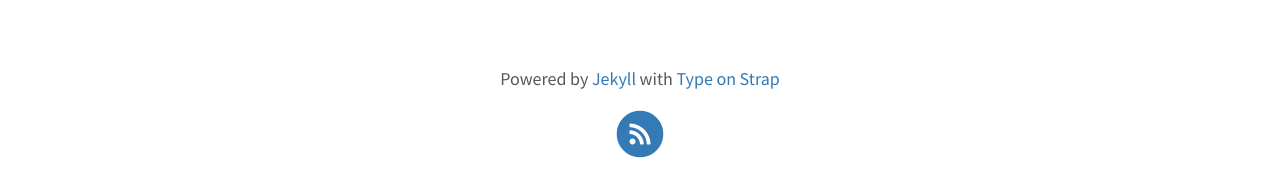
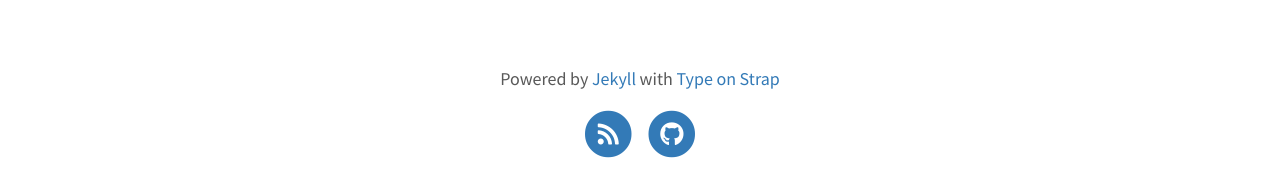
Before and after one commit to Cloud-Kumpel/CloudKumpel, a Jekyll site: the page built from index.html, in a window 1280 px wide. Shown: the part 1975-2169 px from the top of the page. Built offline with Jekyll 4.4.1, drawn with Linux system fonts in a browser that asks for light colours; the list of posts is cut into pages by our own code.

Commit message:
Update icons.html

```diff
--- a/_includes/social/icons.html
+++ b/_includes/social/icons.html
@@ -10,3 +10,26 @@
     </a>
 </li>
 {% endif %}
+{% for footer in site.data.icons %}
+    {% unless footer[1] == nil %}
+        {% assign brand = footer[0] %}
+        {% assign id = footer[1] %}
+        {% assign data = site.data.icons_builder[brand] %}
+        {% if data.icon == nil %}
+            {% assign icon = "fab fa-" | append: brand %}
+        {% else %}
+            {% assign icon = data.icon %}
+        {% endif %}
+        <li>
+            <a href="https://github.com/Cloud-Kumpel"
+               title="{{ site.data.language.str_follow_on }} {{ brand | remove: '-' | capitalize }}"
+               target="_blank"
+               rel="me">
+            <span class="fa-stack fa-lg">
+              <i class="fas fa-circle fa-stack-2x"></i>
+              <i class="{{ icon }} fa-stack-1x fa-inverse"></i>
+            </span>
+            </a>
+        </li>
+    {% endunless %}
+{% endfor %}
```
